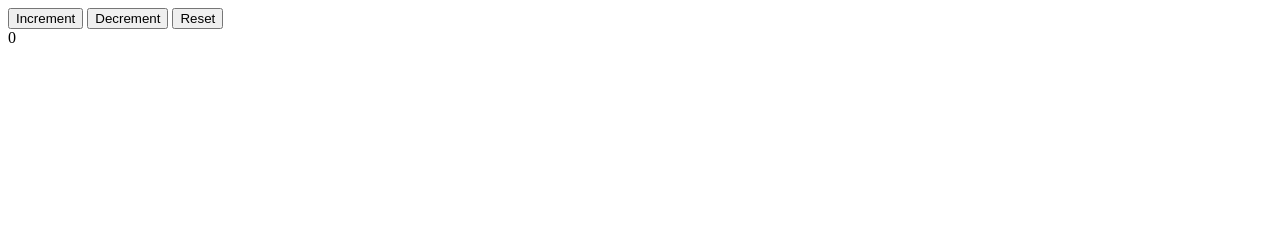
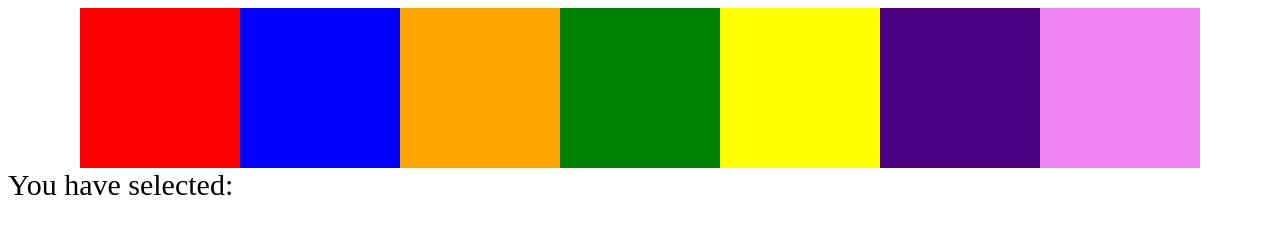
Before and after one commit to Likhith329/colorchange, a plain HTML site: page index.html in a window 1280 px wide. Drawn offline with Linux system fonts and the light colour scheme.

Commit message:
first commit

```diff
--- a/index.html
+++ b/index.html
@@ -4,13 +4,20 @@
     <meta charset="UTF-8">
     <meta http-equiv="X-UA-Compatible" content="IE=edge">
     <meta name="viewport" content="width=device-width, initial-scale=1.0">
+    <link rel="stylesheet" href="sty.css">
     <title>Document</title>
 </head>
 <body>
-   <button id="b1" onclick="f1()">Increment</button>
-   <button id="b2" onclick="f2()">Decrement</button>
-   <button id="b3" onclick="f3()">Reset</button>
-   <div id="txt">0</div>
+   <div class="ro">
+    <div class="co red"  style="background-color:red ;"></div>
+    <div class="co blue"  style="background-color: blue;"></div>
+    <div class="co orange"  style="background-color: orange;"></div>
+    <div class="co green"  style="background-color: green;"></div>
+    <div class="co yellow"  style="background-color: yellow;"></div>
+    <div class="co indigo"  style="background-color: indigo;"></div>
+    <div class="co violet"  style="background-color: violet;"></div>
+   </div>
+   <div class="t">You have selected:<span id="txt"></span></div>
 <script src="sc.js"></script>
 </body>
 </html>
--- a/sc.js
+++ b/sc.js
@@ -1,16 +1,11 @@
-var a=0
-var tdat=document.getElementById("txt")
-function f1(){
-a++
-tdat.innerHTML=a
-}
+let divs=document.querySelectorAll(".co");
+divs.forEach(x=>{
+    x.addEventListener("click",function(){
+    let nam=x.className
+    let tdat=document.getElementById("txt")
+    tdat.innerHTML=nam.substring(3)
+    tdat.style.backgroundColor=nam.substring(3)
+    tdat.style.color="white"
+    })
 
-function f2(){
-    a--
-    tdat.innerHTML=a
-}
-
-function f3(){
-    a=0
-    tdat.innerHTML=a
-}
+})
--- /dev/null
+++ b/sty.css
@@ -0,0 +1,11 @@
+.ro{
+    display: flex;
+    justify-content: center;
+
+}
+.co{
+   padding: 80px;
+}
+.t{
+    font-size: 30px;
+}
```
